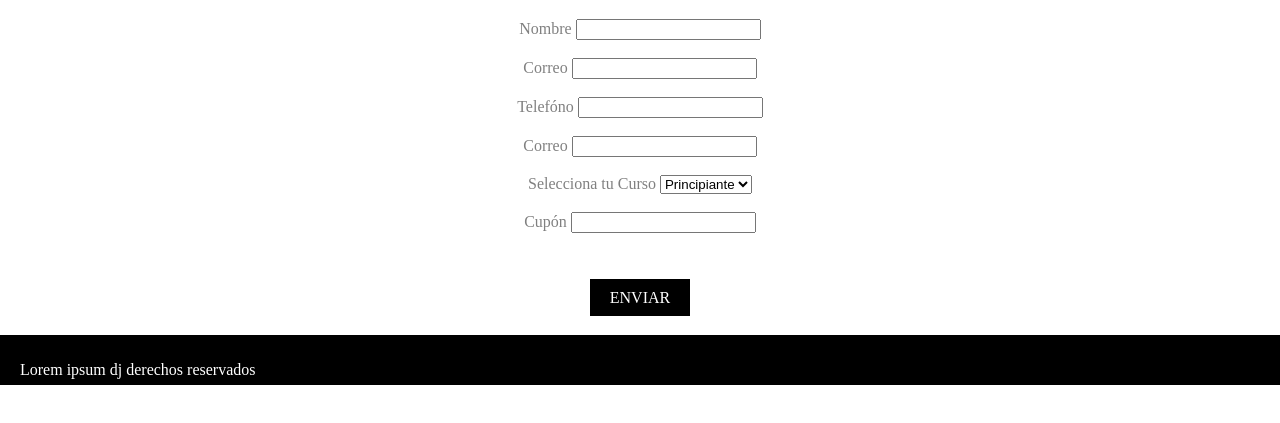
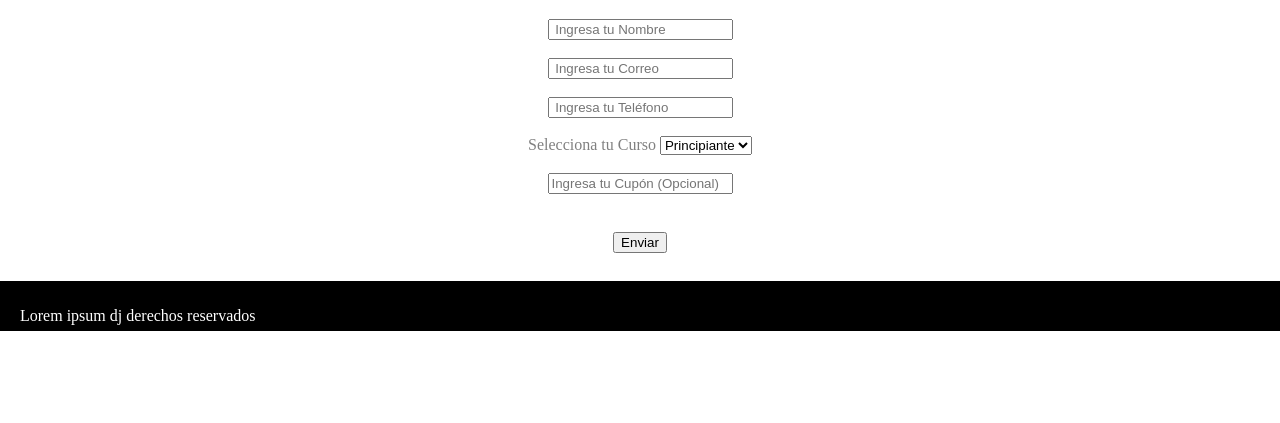
Before and after one commit to Angellochp/Clasesdj2, a plain HTML site: page contactus2.0.html in a window 1280 px wide. Shown: the part 151-574 px from the top of the page. Drawn offline with Linux system fonts and the light colour scheme.

Commit message:
formulario update

```diff
--- a/contactus2.0.html
+++ b/contactus2.0.html
@@ -25,20 +25,14 @@
 
 <div class="body">
 	<H1>Deja tus datos aquí</H1>
-	<label for="Nombre">Nombre</label>
-	<input type="Text" required="Nombre">
+	<form action="contactus22.0.html">
+	<input type="Text" placeholder=" Ingresa tu Nombre" required>
 	<br>
 	<br>
-	<label for="Correo">Correo</label>
-	<input type="Text">
+	<input type="email" placeholder=" Ingresa tu Correo" required>
 	<br>
 	<br>
-	<label for="Telefono">Telefóno</label>
-	<input type="numbers">
-	<br>
-	<br>
-	<label for="Correo">Correo</label>
-	<input type="Text">
+	<input type="numbers" placeholder=" Ingresa tu Teléfono" min="9" required>
 	<br>
 	<br>
 	<label for="Seleccion"> Selecciona tu Curso</label>
@@ -51,14 +45,12 @@
 
 	 <br>
 	<br>
-	<label for="CUPON">Cupón</label>
-	<input type="Text">
+	<input type="Text" placeholder="Ingresa tu Cupón (Opcional)">
 </div>
 <br>
-<br>
-
 <div class="body">
-<a class="boton" href="contactus22.0.html">ENVIAR</a>
+	<input type="submit" value="Enviar">
+</form>
 <br>
 <br>
 </div>
```
